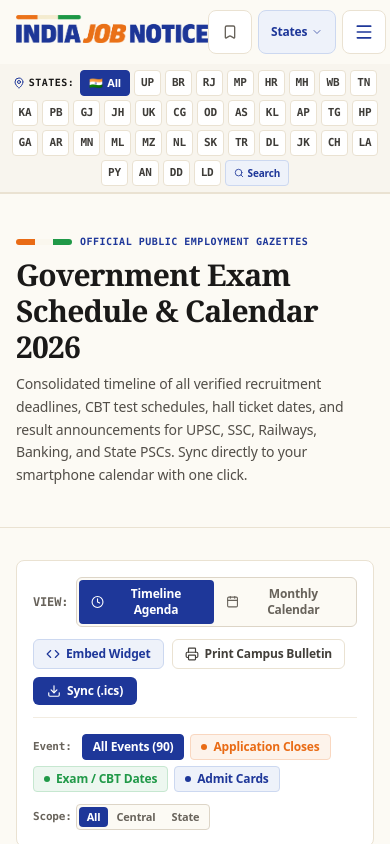
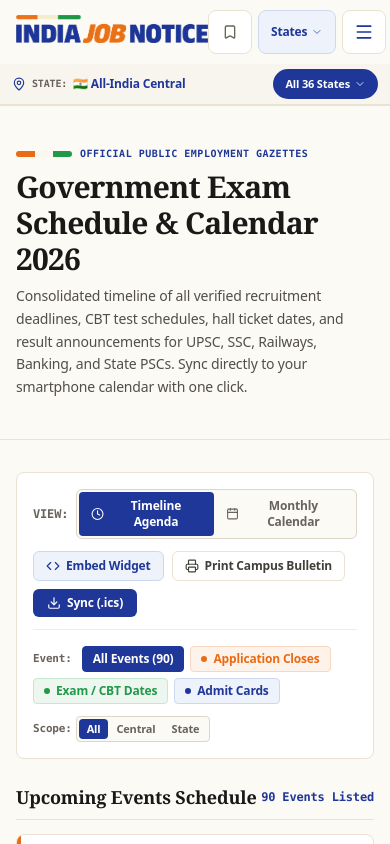
Before and after one commit to jawadhafeez171/indiajobnotice, a Next.js app: page /calendar in a window 390 px wide. Shown: the top 844 px of the page. Built offline with nearby package versions, Linux system fonts and the light colour scheme.

Commit message:
mobile view states link fix

```diff
--- a/src/components/common/StateQuickStrip.tsx
+++ b/src/components/common/StateQuickStrip.tsx
@@ -1,9 +1,9 @@
 "use client";
 
 import React from "react";
-import { STATES_REGISTRY, StateInfo } from "@/config/states";
+import { STATES_REGISTRY, StateInfo, getStateBySlug } from "@/config/states";
 import { getStateSubdomainUrl, getCentralPortalUrl } from "@/lib/subdomains";
-import { Search, MapPin } from "lucide-react";
+import { Search, MapPin, ChevronDown } from "lucide-react";
 import { cn } from "@/lib/utils";
 
 interface Props {
@@ -13,13 +13,45 @@ interface Props {
 
 export function StateQuickStrip({ currentStateSlug, onOpenSelector }: Props) {
   const isCentralActive = !currentStateSlug || currentStateSlug === "central";
+  const currentState = currentStateSlug && currentStateSlug !== "central"
+    ? getStateBySlug(currentStateSlug)
+    : null;
 
   return (
     <nav
       aria-label="36 States and Union Territories Quick Access"
-      className="bg-[#F8F5EE] border-b border-[#EAE2D2] text-xs select-none shadow-2xs relative z-30 py-1.5 px-2 sm:px-4"
+      className="bg-[#F8F5EE] border-b border-[#EAE2D2] text-xs select-none shadow-2xs relative z-30 py-1 sm:py-1.5 px-3 sm:px-4"
     >
-      <div className="max-w-7xl mx-auto flex flex-wrap items-center justify-center sm:justify-start gap-1 sm:gap-1.5">
+      {/* Mobile View: Sleek 1-line smart bar that opens bottom sheet */}
+      <div className="sm:hidden max-w-7xl mx-auto flex items-center justify-between h-8 gap-2">
+        <button
+          type="button"
+          onClick={onOpenSelector}
+          className="flex items-center gap-1.5 text-[#1A1918] text-left flex-1 min-w-0 cursor-pointer py-1"
+          title="Tap to select your state portal"
+        >
+          <MapPin className="w-3.5 h-3.5 text-[#1E3799] shrink-0" />
+          <span className="text-[10px] font-mono uppercase font-bold text-[#68635B] shrink-0">
+            State:
+          </span>
+          <span className="font-bold text-xs text-[#1E3799] truncate">
+            {currentState ? `${currentState.name} (${currentState.code})` : "🇮🇳 All-India Central"}
+          </span>
+        </button>
+
+        <button
+          type="button"
+          onClick={onOpenSelector}
+          className="flex items-center gap-1 px-3 py-1 rounded-full bg-[#1E3799] hover:bg-[#152B7A] text-white text-[11px] font-bold shadow-xs active:scale-95 transition-all shrink-0 cursor-pointer min-h-[30px]"
+          aria-label="Switch State or Union Territory"
+        >
+          <span>All 36 States</span>
+          <ChevronDown className="w-3 h-3 text-white/80" />
+        </button>
+      </div>
+
+      {/* Desktop View: Full horizontal inline strip with all 36 short codes */}
+      <div className="hidden sm:flex max-w-7xl mx-auto flex-wrap items-center justify-start gap-1 sm:gap-1.5">
 
         {/* Label Badge */}
         <div className="flex items-center gap-1 shrink-0 text-[#1A1918] mr-0.5">
@@ -68,7 +100,7 @@ export function StateQuickStrip({ currentStateSlug, onOpenSelector }: Props) {
         {onOpenSelector && (
           <button
             onClick={onOpenSelector}
-            className="px-2 py-0.5 rounded bg-[#EEF2FA] hover:bg-[#E0E9F8] border border-[#CCD8F0] text-[#1E3799] text-[10px] font-bold flex items-center gap-1 transition-colors whitespace-nowrap min-h-[26px]"
+            className="px-2 py-0.5 rounded bg-[#EEF2FA] hover:bg-[#E0E9F8] border border-[#CCD8F0] text-[#1E3799] text-[10px] font-bold flex items-center gap-1 transition-colors whitespace-nowrap min-h-[26px] cursor-pointer"
             title="Search or filter states by region and commission"
           >
             <Search className="w-2.5 h-2.5" />
--- a/src/components/common/StateSelectorModal.tsx
+++ b/src/components/common/StateSelectorModal.tsx
@@ -44,21 +44,33 @@ export function StateSelectorModal({ isOpen, onClose, currentStateSlug }: Props)
   if (!isOpen) return null;
 
   return (
-    <div className="fixed inset-0 z-50 flex items-center justify-center p-4 bg-[#0B153D]/60 backdrop-blur-xs">
-      <div className="relative w-full max-w-4xl max-h-[85vh] bg-[#FCFAF4] rounded-lg shadow-2xl flex flex-col overflow-hidden border border-[#EAE2D2]">
+    <div
+      className="fixed inset-0 z-50 flex items-end sm:items-center justify-center p-0 sm:p-4 bg-[#0B153D]/70 backdrop-blur-xs transition-opacity duration-200"
+      onClick={(e) => {
+        if (e.target === e.currentTarget) onClose();
+      }}
+    >
+      <div
+        className="relative w-full max-w-4xl max-h-[88vh] sm:max-h-[85vh] bg-[#FCFAF4] rounded-t-2xl sm:rounded-lg shadow-2xl flex flex-col overflow-hidden border-t sm:border border-[#EAE2D2] animate-in slide-in-from-bottom duration-200"
+      >
+        {/* Mobile Pull Handle */}
+        <div className="sm:hidden flex justify-center pt-2.5 pb-1 bg-white cursor-pointer" onClick={onClose}>
+          <div className="w-12 h-1.5 rounded-full bg-[#D4C8B5]" />
+        </div>
+
         {/* Header */}
-        <div className="p-4 sm:p-5 border-b border-[#EAE2D2] flex items-center justify-between bg-white">
+        <div className="px-4 py-3 sm:p-5 border-b border-[#EAE2D2] flex items-center justify-between bg-white">
           <div>
-            <div className="flex items-center gap-2 mb-1">
-              <TricolorCapsule className="w-12 h-1.5" />
+            <div className="flex items-center gap-2 mb-0.5">
+              <TricolorCapsule className="w-10 sm:w-12 h-1.5" />
               <span className="text-[10px] font-mono uppercase tracking-wider text-[#1E3799] font-bold">
                 Multi-Tenant Directory
               </span>
             </div>
-            <h2 className="font-serif text-lg font-bold text-[#1A1918]">
+            <h2 className="font-serif text-base sm:text-lg font-bold text-[#1A1918]">
               Select State or Union Territory Portal
             </h2>
-            <p className="text-xs text-[#68635B]">
+            <p className="text-[11px] sm:text-xs text-[#68635B] hidden sm:block">
               Each state operates on its dedicated directory (/state/[state]) with localized circulars and syllabus
             </p>
           </div>
@@ -148,7 +160,7 @@ export function StateSelectorModal({ isOpen, onClose, currentStateSlug }: Props)
         </div>
 
         {/* List of States */}
-        <div className="flex-1 overflow-y-auto p-4 grid grid-cols-1 sm:grid-cols-2 md:grid-cols-3 gap-2.5 text-xs">
+        <div className="flex-1 overflow-y-auto p-3 sm:p-4 grid grid-cols-2 sm:grid-cols-2 md:grid-cols-3 gap-2 sm:gap-2.5 text-xs overscroll-contain">
           {filteredStates.map((state: StateInfo) => {
             const isSelected = currentStateSlug === state.slug;
             const targetUrl = getStateSubdomainUrl(state.slug);
@@ -159,32 +171,32 @@ export function StateSelectorModal({ isOpen, onClose, currentStateSlug }: Props)
                 href={targetUrl}
                 onClick={onClose}
                 className={cn(
-                  "p-3 rounded border transition-all flex flex-col justify-between shadow-2xs hover:shadow-xs",
+                  "p-2.5 sm:p-3 rounded-lg border transition-all flex flex-col justify-between shadow-2xs hover:shadow-xs min-h-[64px]",
                   isSelected
                     ? "bg-[#EEF2FA] border-[#1E3799] text-[#1E3799] ring-1 ring-[#1E3799]"
                     : "bg-white border-[#EAE2D2] hover:border-[#1E3799] hover:bg-[#EEF2FA]/30 text-[#1A1918]"
                 )}
               >
                 <div>
-                  <div className="flex items-baseline justify-between">
-                    <span className="font-serif font-bold text-sm text-[#1A1918]">
+                  <div className="flex items-start justify-between gap-1">
+                    <span className="font-serif font-bold text-xs sm:text-sm text-[#1A1918] leading-tight line-clamp-1">
                       {state.name}
                     </span>
-                    <span className="text-[10px] font-mono font-bold text-[#1E3799] bg-[#EEF2FA] px-1.5 py-0.2 rounded border border-[#CCD8F0]">
+                    <span className="text-[9px] sm:text-[10px] font-mono font-bold text-[#1E3799] bg-[#EEF2FA] px-1.5 py-0.2 rounded border border-[#CCD8F0] shrink-0">
                       {state.code}
                     </span>
                   </div>
-                  <div className="text-[11px] text-[#68635B] mt-0.5">
-                    {state.nativeName} · Capital: {state.capital}
+                  <div className="text-[10px] sm:text-[11px] text-[#68635B] mt-0.5 line-clamp-1">
+                    {state.capital}
                   </div>
                 </div>
 
-                <div className="mt-2.5 pt-2 border-t border-[#F2ECE1] flex items-center justify-between text-[11px] font-mono font-semibold">
+                <div className="mt-2 pt-1.5 border-t border-[#F2ECE1] flex items-center justify-between text-[10px] sm:text-[11px] font-mono font-semibold">
                   <span className="text-[#1E3799]">/state/{state.slug}</span>
                   {isSelected && (
-                    <span className="flex items-center gap-1 text-[10px] text-[#209948] font-bold">
+                    <span className="flex items-center gap-0.5 text-[9px] sm:text-[10px] text-[#209948] font-bold">
                       <Check className="w-3 h-3" />
-                      Current
+                      Active
                     </span>
                   )}
                 </div>
```
